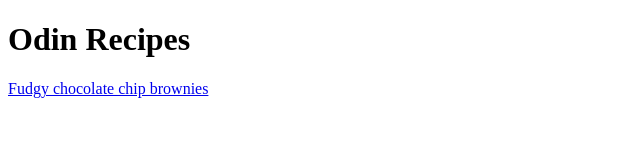
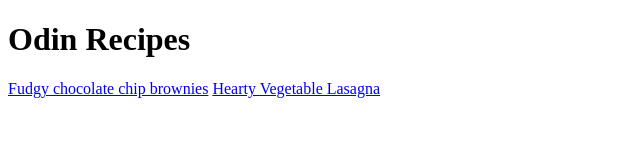
Before and after one commit to BastienVH/odin-recipes, a plain HTML site: page index.html in a window 1280 px wide. Shown: the whole page, without its empty margins (0-640 px from the left). Drawn offline with Linux system fonts and the light colour scheme.

Commit message:
Added link to lasagna recipe

```diff
--- a/index.html
+++ b/index.html
@@ -7,5 +7,6 @@
   <body>
     <h1>Odin Recipes</h1>
     <a href="recipes/brownies.html">Fudgy chocolate chip brownies</a>
+    <a href="recipes/lasagna.html">Hearty Vegetable Lasagna</a>
   </body>
 </html>
```
